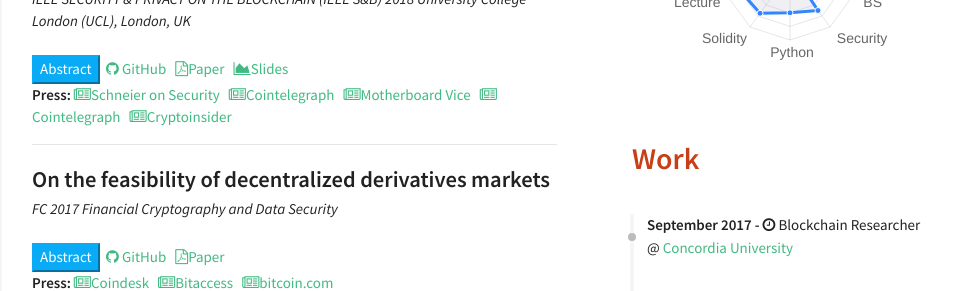
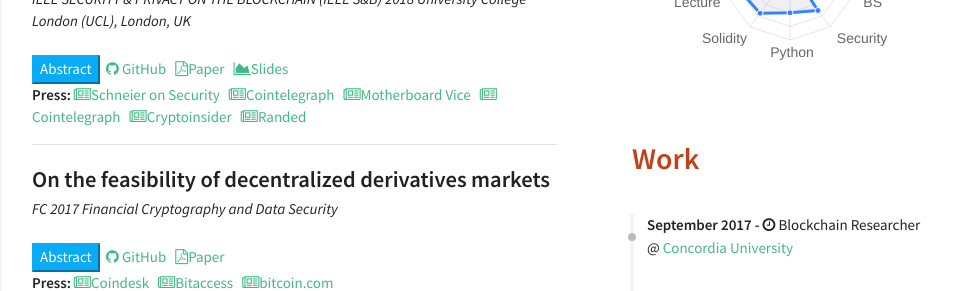
Before and after one commit to shayanb/shayan.es, a Jekyll site: the page built from index.html, in a window 1280 px wide. Shown: the part 310-601 px from the top of the page, without its empty margins (318-1280 px from the left). Built offline with Jekyll 4.4.1, drawn with Linux system fonts in a browser that asks for light colours; nearby versions of some CDN libraries.

Commit message:
added randed.com for cryptojacking paper

```diff
--- a/_data/index/publications.yml
+++ b/_data/index/publications.yml
@@ -17,6 +17,8 @@
         link: https://cointelegraph.com/news/attack-or-business-opportunity-academics-question-ethics-of-coinhive-cryptojacking
       - name: Cryptoinsider
         link: https://cryptoinsider.21mil.com/evolution-of-cryptojacking/
+      - name: Randed
+        link: https://randed.com/defeating-cryptojacking-with-browser-isolation-technology/?lang=en
 
 - name: On the feasibility of decentralized derivatives markets
   descr: In this paper, we present Velocity, a decentralized market deployed on Ethereum for trading a custom type of derivative option. To enable the smart contract to work, we also implement a price fetching tool called PriceGeth. We present this as a case study, noting challenges in development of the system that might be of independent interest to whose working on smart contract implementations. We also apply recent academic results on the security of the Solidity smart contract language in validating our code’s security. Finally, we discuss more generally the use of smart contracts in modelling financial derivatives.
```
